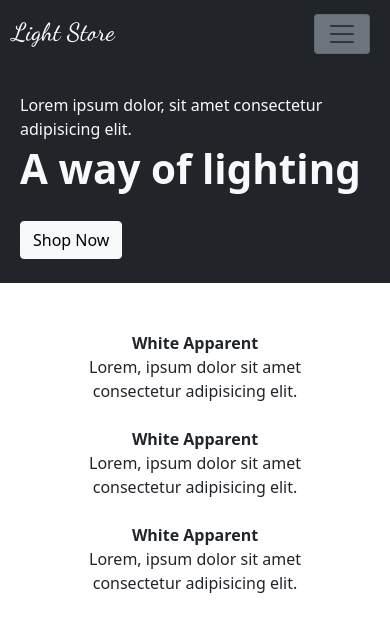
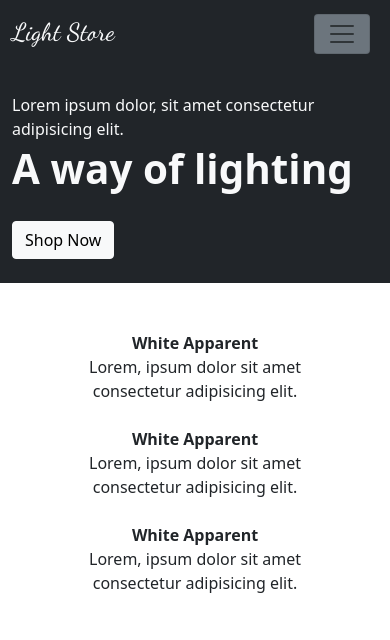
Before and after one commit to Tobiiadee/BootStrap_Project, a plain HTML site: page index.html in a window 390 px wide. Shown: the top 640 px of the page. Drawn offline with nearby package versions, Linux system fonts and the light colour scheme.

Commit message:
New commit

```diff
--- a/index.html
+++ b/index.html
@@ -10,6 +10,11 @@
     <link href="https://fonts.googleapis.com/css2?family=Dancing+Script:wght@500&display=swap" rel="stylesheet">
     <link text-light rel="stylesheet" href="style.css">
     <title>Bootstrap Project</title>
+    <style>
+      * {
+        /* outline: 1px solid; */
+      }
+    </style>
 </head>
 <body>
   <!-- nav -->
@@ -40,9 +45,9 @@
     </nav>
 
     <!-- intro section -->
-    <section class="bg-dark ps-2 py-4">
+    <section class="bg-dark py-4">
       <div class="container d-flex">
-        <div class="col-md-5">
+        <div class="col-md-5 col-12">
           <div class="display-7 text-light">Lorem ipsum dolor, sit amet consectetur adipisicing elit.</div>
           <div class="text-light display-2 fw-bold py-1">A way of lighting</div>
           <button class="btn btn-light my-md-3 mt-4" type="button">Shop Now</button>
@@ -223,7 +228,7 @@
               <div class=" ms-md-0 m-auto">Lorem, ipsum dolor</div>
             </div>
 
-            <div class="col-3">
+            <div class="col-4">
               <div class="mb-3"><a href="#" class="fw-normal fs-5 fw-bold text-dark text-decoration-none">Contact Us</a></div>
               <div class=" ms-md-0 m-auto mb-2">Lorem dolor</div>
               <div class=" ms-md-0 m-auto mb-2">Lorem, ipsum</div>
```
